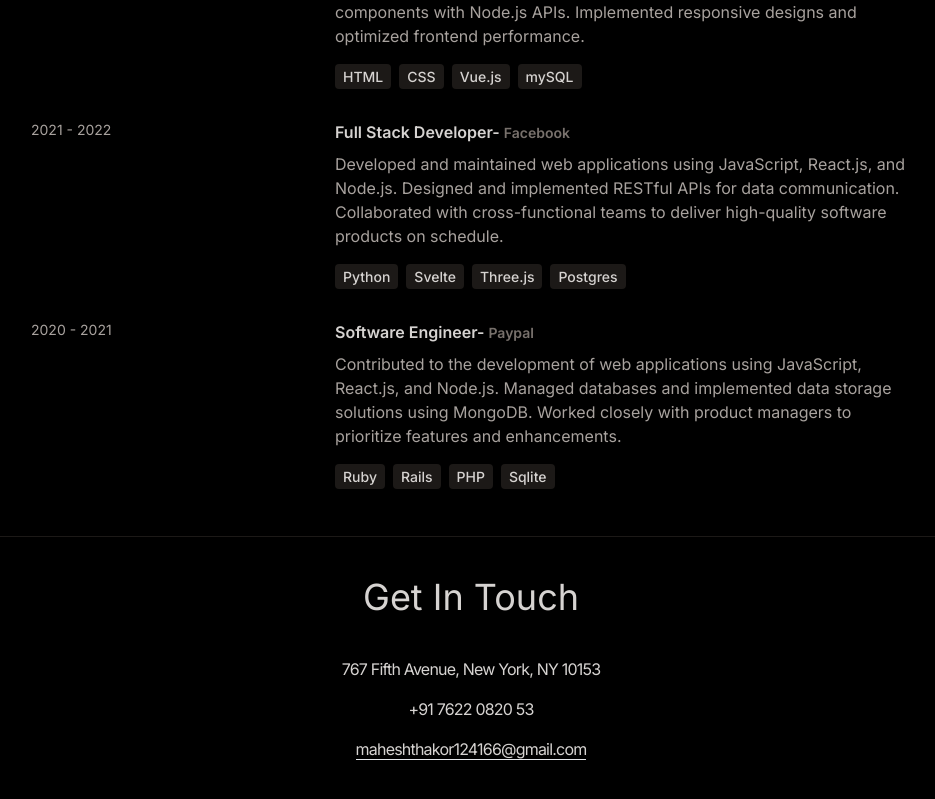
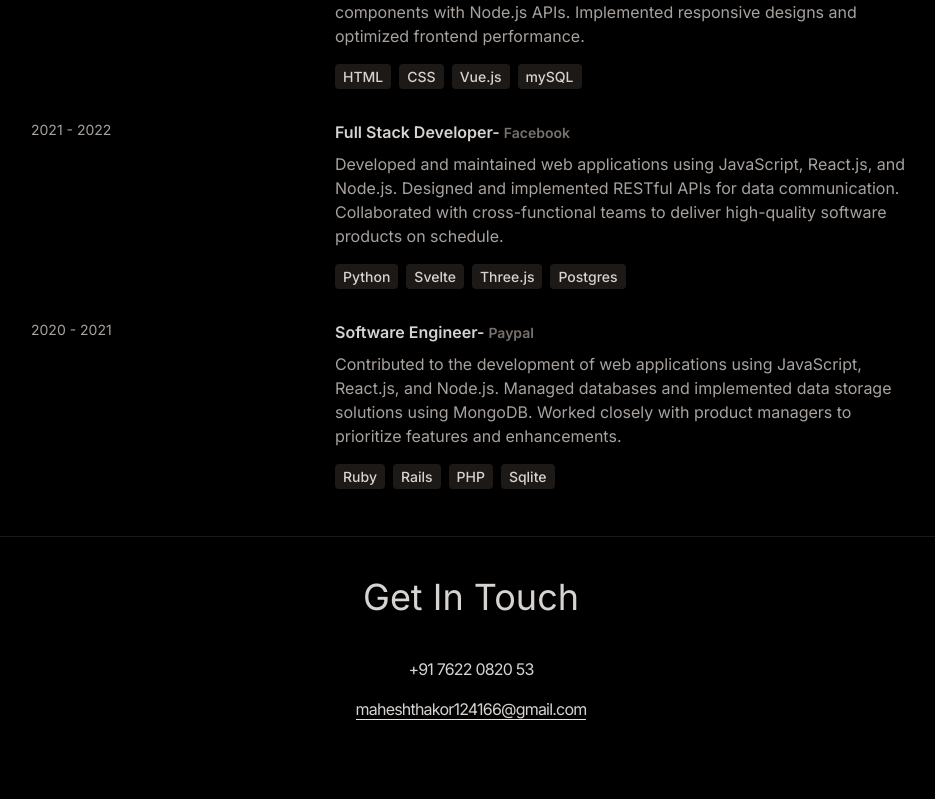
Before and after one commit to MaheshThakor166/Mahesh-Thakor-Portfolio, a React (Vite) app: page / in a window 1280 px wide. Shown: the part 2906-3705 px from the top of the page, without its empty margins (169-1104 px from the left). Built offline with nearby package versions, Linux system fonts and the light colour scheme.

Commit message:
Update index.js

```diff
--- a/src/constants/index.js
+++ b/src/constants/index.js
@@ -64,7 +64,7 @@ export const PROJECTS = [
 ]
 
 export const CONTACT = {
-  address: '767 Fifth Avenue, New York, NY 10153 ',
+
   phoneNo: '+91 7622 0820 53 ',
   email: 'maheshthakor124166@gmail.com',
 }
```
